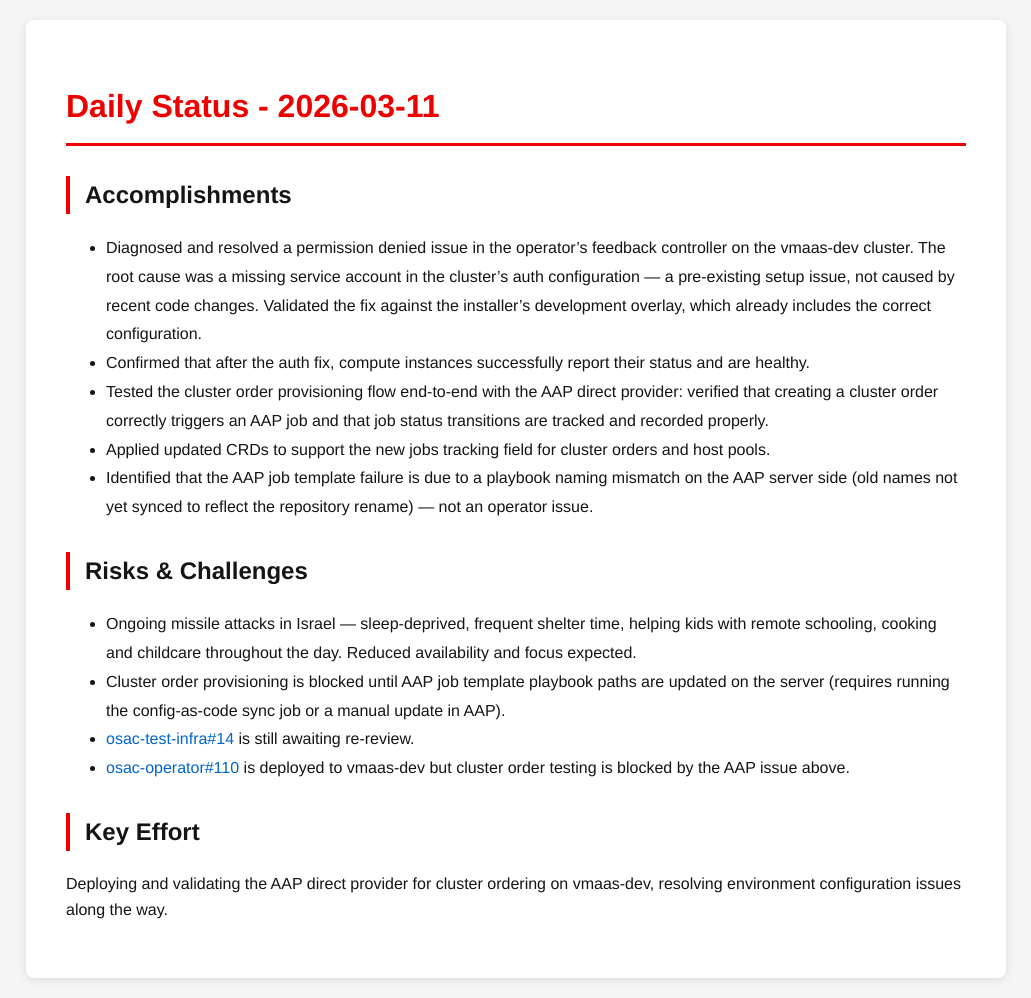
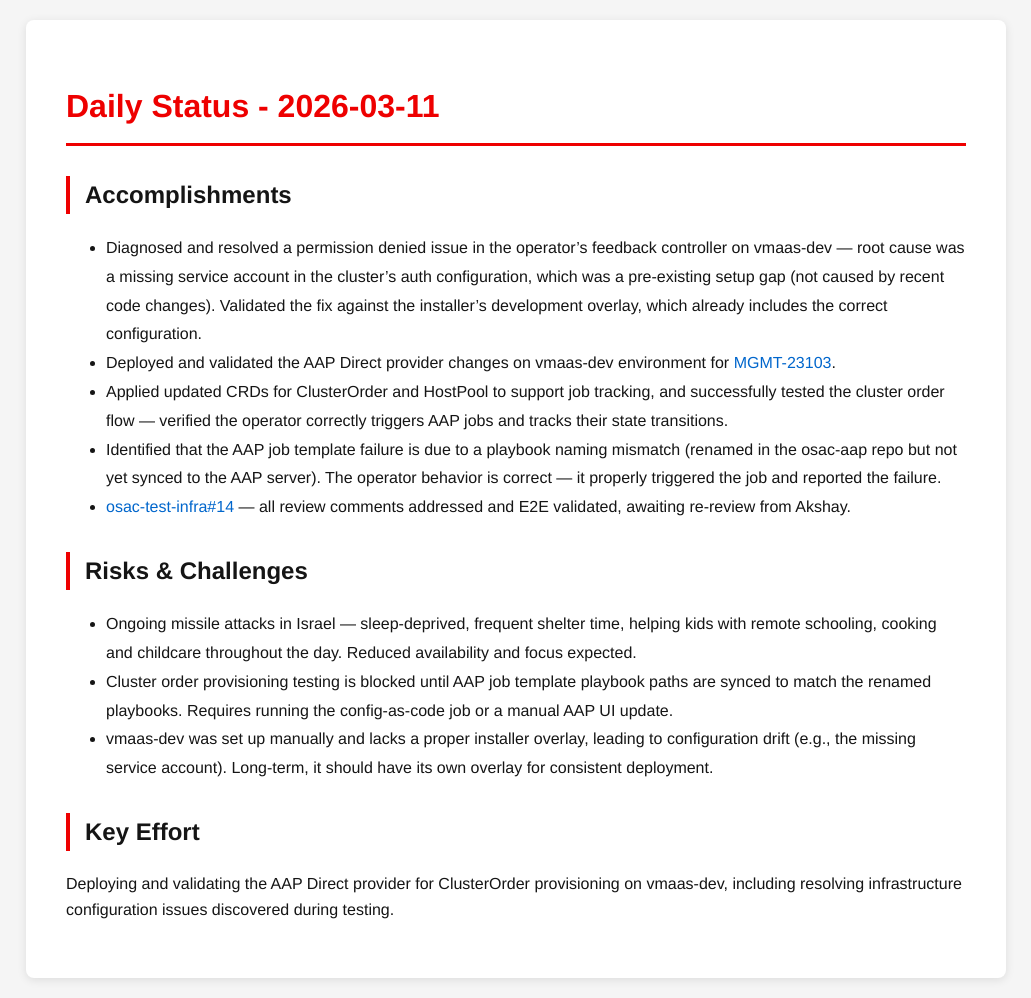
Before and after one commit to tzvatot/daily-status, a Jekyll site: the page built from 2026-03-11.md, in a window 1280 px wide. Shown: the whole page, without its empty margins (124-1155 px from the left). Built offline with Jekyll 4.4.1, drawn with Linux system fonts in a browser that asks for light colours.

Commit message:
Daily status update - 2026-03-11

```diff
--- a/2026-03-11.md
+++ b/2026-03-11.md
@@ -7,17 +7,16 @@ date: 2026-03-11
 # Daily Status - 2026-03-11
 
 ## Accomplishments
-- Diagnosed and resolved a permission denied issue in the operator's feedback controller on the vmaas-dev cluster. The root cause was a missing service account in the cluster's auth configuration — a pre-existing setup issue, not caused by recent code changes. Validated the fix against the installer's development overlay, which already includes the correct configuration.
-- Confirmed that after the auth fix, compute instances successfully report their status and are healthy.
-- Tested the cluster order provisioning flow end-to-end with the AAP direct provider: verified that creating a cluster order correctly triggers an AAP job and that job status transitions are tracked and recorded properly.
-- Applied updated CRDs to support the new jobs tracking field for cluster orders and host pools.
-- Identified that the AAP job template failure is due to a playbook naming mismatch on the AAP server side (old names not yet synced to reflect the repository rename) — not an operator issue.
+- Diagnosed and resolved a permission denied issue in the operator's feedback controller on vmaas-dev — root cause was a missing service account in the cluster's auth configuration, which was a pre-existing setup gap (not caused by recent code changes). Validated the fix against the installer's development overlay, which already includes the correct configuration.
+- Deployed and validated the AAP Direct provider changes on vmaas-dev environment for [MGMT-23103](https://issues.redhat.com/browse/MGMT-23103).
+- Applied updated CRDs for ClusterOrder and HostPool to support job tracking, and successfully tested the cluster order flow — verified the operator correctly triggers AAP jobs and tracks their state transitions.
+- Identified that the AAP job template failure is due to a playbook naming mismatch (renamed in the osac-aap repo but not yet synced to the AAP server). The operator behavior is correct — it properly triggered the job and reported the failure.
+- [osac-test-infra#14](https://github.com/osac-project/osac-test-infra/pull/14) — all review comments addressed and E2E validated, awaiting re-review from Akshay.
 
 ## Risks & Challenges
 - Ongoing missile attacks in Israel — sleep-deprived, frequent shelter time, helping kids with remote schooling, cooking and childcare throughout the day. Reduced availability and focus expected.
-- Cluster order provisioning is blocked until AAP job template playbook paths are updated on the server (requires running the config-as-code sync job or a manual update in AAP).
-- [osac-test-infra#14](https://github.com/osac-project/osac-test-infra/pull/14) is still awaiting re-review.
-- [osac-operator#110](https://github.com/osac-project/osac-operator/pull/110) is deployed to vmaas-dev but cluster order testing is blocked by the AAP issue above.
+- Cluster order provisioning testing is blocked until AAP job template playbook paths are synced to match the renamed playbooks. Requires running the config-as-code job or a manual AAP UI update.
+- vmaas-dev was set up manually and lacks a proper installer overlay, leading to configuration drift (e.g., the missing service account). Long-term, it should have its own overlay for consistent deployment.
 
 ## Key Effort
-Deploying and validating the AAP direct provider for cluster ordering on vmaas-dev, resolving environment configuration issues along the way.
+Deploying and validating the AAP Direct provider for ClusterOrder provisioning on vmaas-dev, including resolving infrastructure configuration issues discovered during testing.
```
